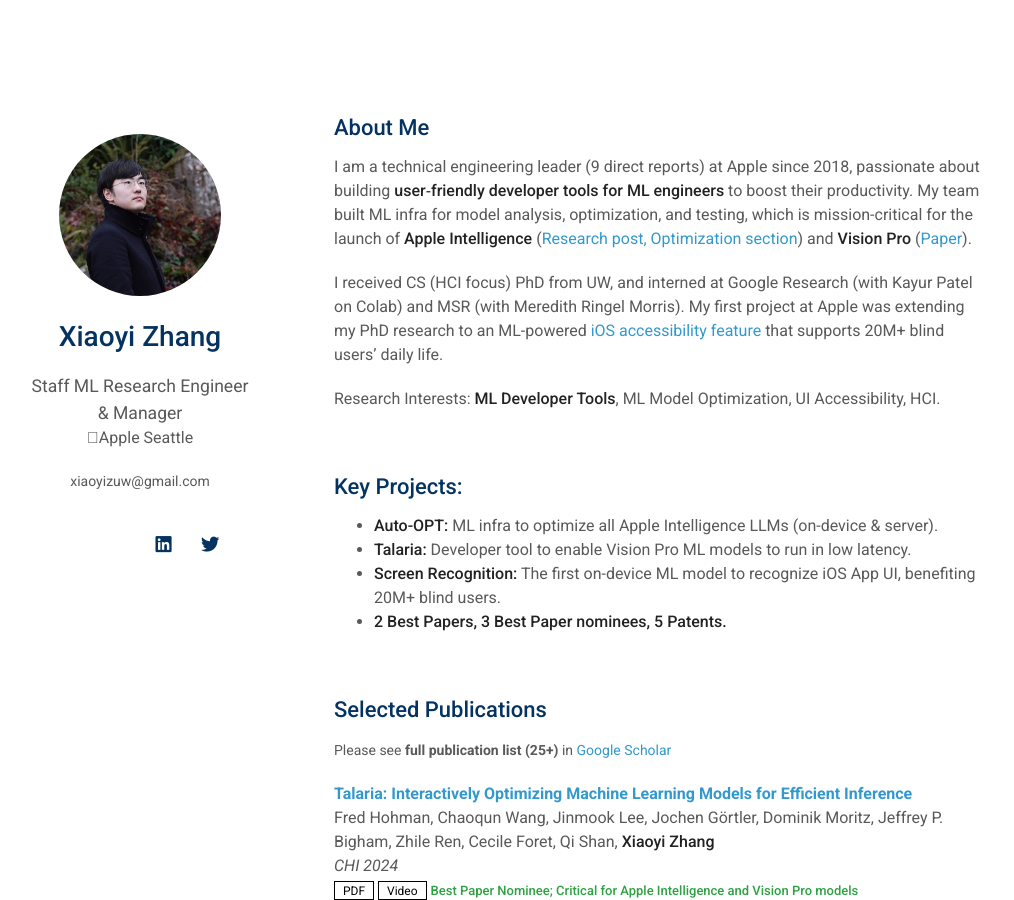
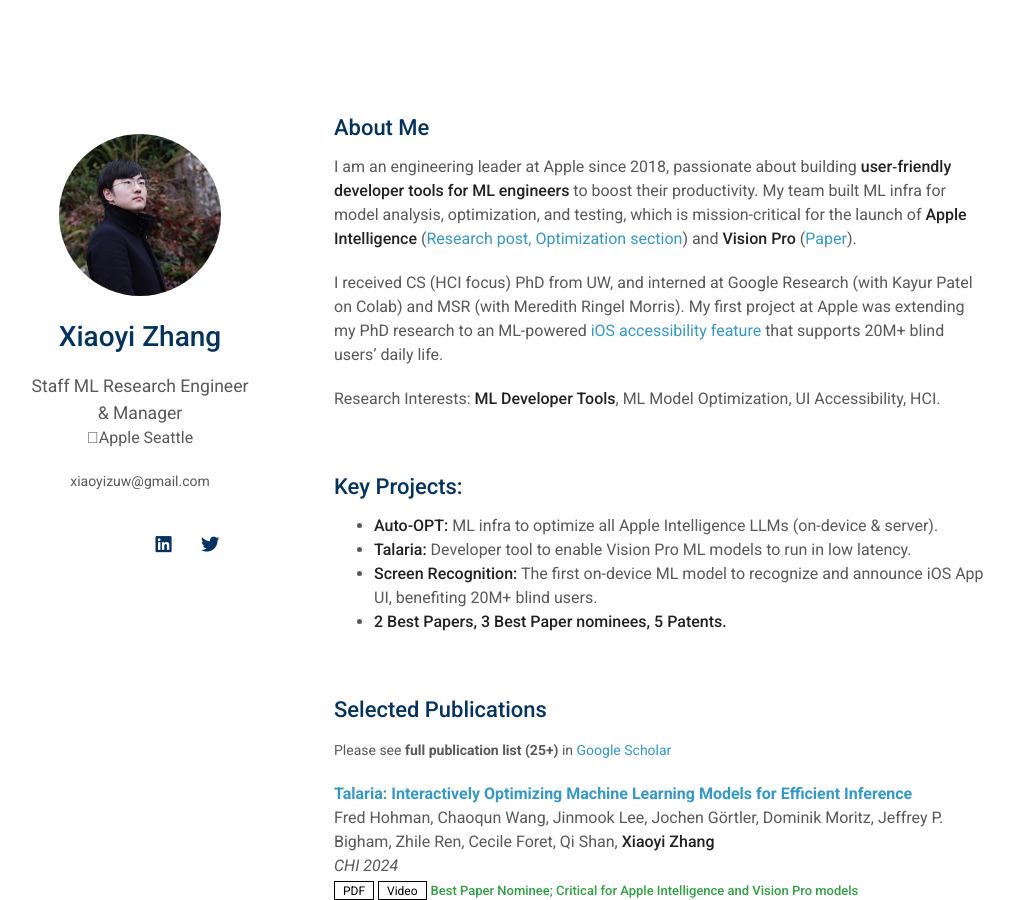
Before and after one commit to xiaoyizuw/personal-site, a Jekyll site: the page built from index.md, in a window 1280 px wide and 900 px high. Shown: the whole window, without its empty margins (136-1150 px from the left). Built offline with Jekyll 4.4.1, drawn with Linux system fonts in a browser that asks for light colours; nearby versions of some CDN libraries; a style sheet for code colours, icons or effects is not loaded; our own code applies the rules of GitHub Pages for plain Markdown files.

Commit message:
Update index.md

```diff
--- a/index.md
+++ b/index.md
@@ -4,7 +4,7 @@ layout: homepage
 
 ## About Me
 
-I am a technical engineering leader (9 direct reports) at Apple since 2018, passionate about building **user‐friendly developer tools for ML engineers** to boost their productivity. My team built ML infra for model analysis, optimization, and testing, which is mission-critical for the launch of **Apple Intelligence** ([Research post, Optimization section](https://machinelearning.apple.com/research/introducing-apple-foundation-models)) and **Vision Pro** ([Paper](https://machinelearning.apple.com/research/talaria)).
+I am an engineering leader at Apple since 2018, passionate about building **user‐friendly developer tools for ML engineers** to boost their productivity. My team built ML infra for model analysis, optimization, and testing, which is mission-critical for the launch of **Apple Intelligence** ([Research post, Optimization section](https://machinelearning.apple.com/research/introducing-apple-foundation-models)) and **Vision Pro** ([Paper](https://machinelearning.apple.com/research/talaria)).
 
 I received CS (HCI focus) PhD from UW, and interned at Google Research (with Kayur Patel on Colab) and MSR (with Meredith Ringel Morris). My first project at Apple was extending my PhD research to an ML-powered [iOS accessibility feature](https://techcrunch.com/2020/12/03/iphones-can-now-automatically-recognize-and-label-buttons-and-ui-features-for-blind-users/) that supports 20M+ blind users' daily life.
 
@@ -15,7 +15,7 @@ Research Interests: **ML Developer Tools**, ML Model Optimization, UI Accessibil
 ## Key Projects:
 - **Auto-OPT:** ML infra to optimize all Apple Intelligence LLMs (on-device & server).
 - **Talaria:** Developer tool to enable Vision Pro ML models to run in low latency.
-- **Screen Recognition:** The first on-device ML model to recognize iOS App UI, benefiting 20M+ blind users.
+- **Screen Recognition:** The first on-device ML model to recognize and announce iOS App UI, benefiting 20M+ blind users.
 - **2 Best Papers, 3 Best Paper nominees, 5 Patents.**
 
 {% include_relative _includes/publications.md %}
```
